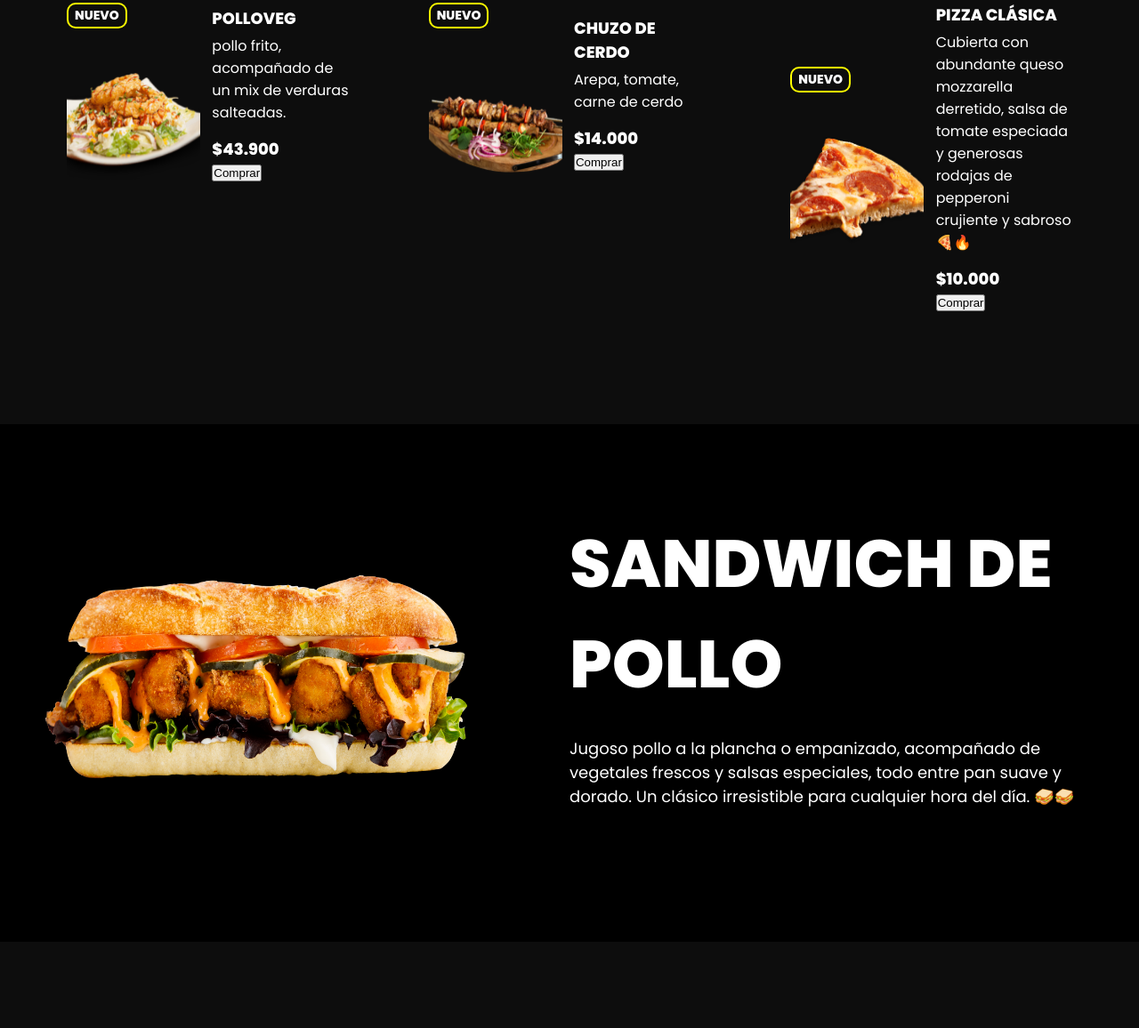
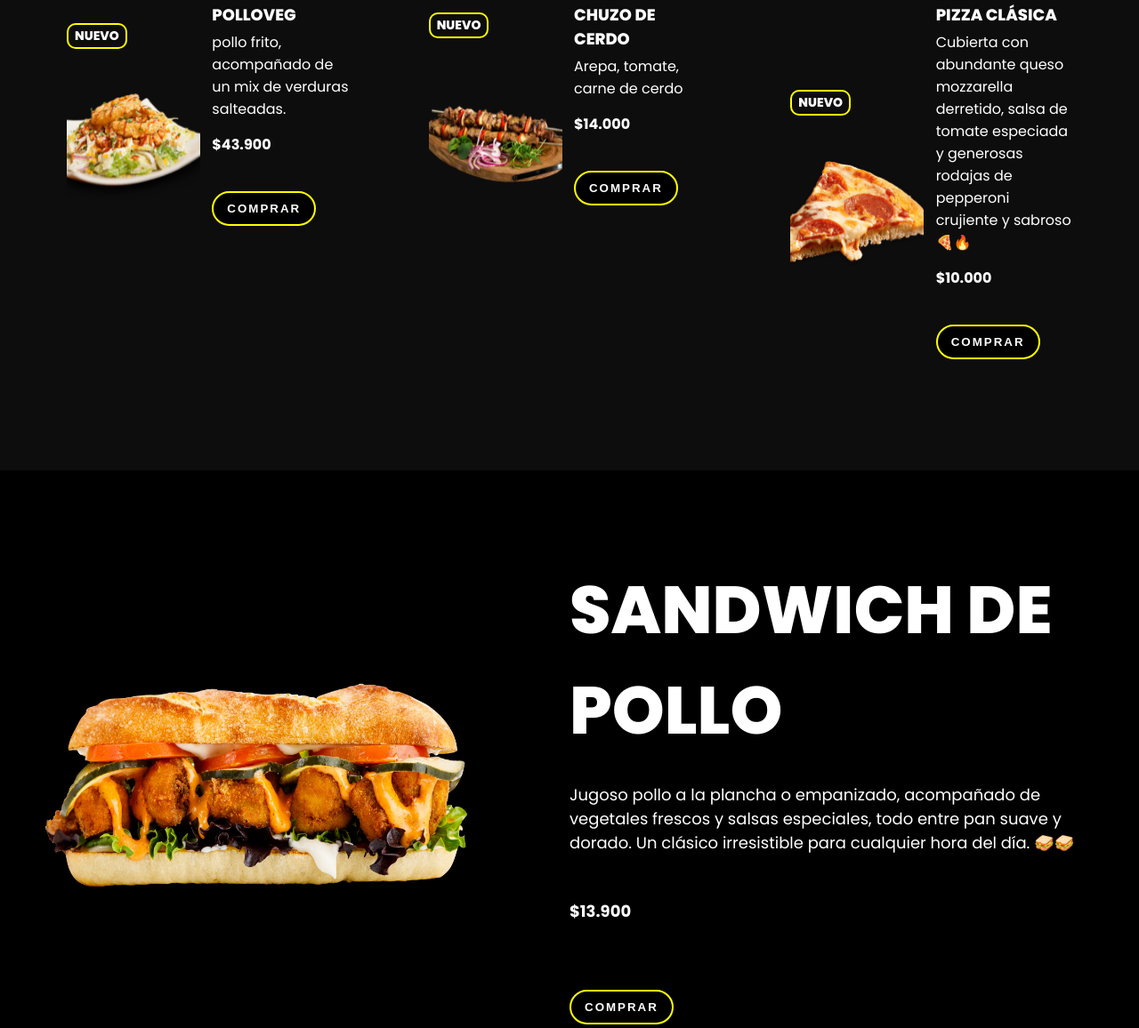
Before and after one commit to Santi152002/restaurante.github.io, a plain HTML site: page front-end/src/views/productos.html in a window 1280 px wide. Shown: the part 976-2132 px from the top of the page at 89% size. Drawn offline with nearby package versions, Linux system fonts and the light colour scheme.

Commit message:
se actualiza botones

```diff
--- a/front-end/src/assets/StyleProductos.css
+++ b/front-end/src/assets/StyleProductos.css
@@ -697,3 +697,22 @@ body {
     background-color: #f2c600;
 
 }
+
+.botonDeCompraMenu {
+    display: inline-block;
+    padding: 10px 15px;
+    background-color: black;
+    border: 2px solid yellow;
+    color: #ffffff;
+    cursor: pointer;
+    font-weight: 800;
+    letter-spacing: 2px;
+    text-transform: uppercase;
+    margin-right: 20px;
+    border-radius: 50px;
+}
+
+.botonDeCompraMenu:hover {
+    background-color: yellow;
+    color: #080202;
+}
--- a/front-end/src/views/productos.html
+++ b/front-end/src/views/productos.html
@@ -192,6 +192,8 @@
                   ¡El verdadero placer de la comida rápida, listo para
                   satisfacer tu antojo! 🍟🥤
                 </p>
+                <br>
+                <p><strong>$21.500</strong></p>
                 <div class="botones">
                   <a class="btn-1" onclick="detalleProductoOpen('DetalleProductoHamburguesa')">Comprar</a>
 
@@ -396,9 +398,9 @@
                     Pan, queso gratinado, lechuga, tomate, salsas y carne
                     marca Rica.🍔🍔
                   </p>
-                  <span class="price">$19.000</span>
+                  <p class="price"><strong>$19.000</strong></p>
                   <br>
-                  <button>Comprar</button>
+                  <button class="botonDeCompraMenu">Comprar</button>
                 </div>
               </div>
             </div>
@@ -414,9 +416,9 @@
                     Pan artesanal, jamon, lechuga fresca, rodajas de tomate,
                     queso cheddar, y mayonesa especial. 🥪🥪
                   </p>
-                  <span class="price">$10.000</span>
+                  <p class="price"><strong>$10.000</strong></p>
                   <br>
-                  <button>Comprar</button>
+                  <button class="botonDeCompraMenu">Comprar</button>
                 </div>
               </div>
             </div>
@@ -432,9 +434,9 @@
                     Pollo empanizado, acompañado de vegetales y salsas, todo
                     entre pan suave y dorado. 🥪🥪
                   </p>
-                  <span class="price">$13.900</span>
+                  <p class="price"><strong>$13.900</strong></p>
                   <br>
-                  <button>Comprar</button>
+                  <button class="botonDeCompraMenu">Comprar</button>
                 </div>
               </div>
             </div>
@@ -461,9 +463,9 @@
                     frijoles negros sazonados con tomates jugosos y lechuga
                     crujiente, todo envuelto en una tortilla suave 🌿🌯
                   </p>
-                  <span class="price">$11.000</span>
+                  <p class="price"><strong>$11.000</strong></p>
                   <br>
-                  <button>Comprar</button>
+                  <button class="botonDeCompraMenu">Comprar</button>
                 </div>
               </div>
             </div>
@@ -480,9 +482,9 @@
                     frescos, lechuga crujiente, maicitos dulces y frijoles
                     tiernos 🥩🌽🥑🌯
                   </p>
-                  <span class="price">$9.700</span>
+                  <p class="price"><strong>$9.700</strong></p>
                   <br>
-                  <button>Comprar</button>
+                  <button class="botonDeCompraMenu">Comprar</button>
                 </div>
               </div>
             </div>
@@ -498,9 +500,9 @@
                     camarones jugosos, pescado fresco, salteados con un toque
                     de ajo, limón y especias mediterráneas🐙🌯
                   </p>
-                  <span class="price">$15.000</span>
+                  <p class="price"><strong>$15.000</strong></p>
                   <br>
-                  <button>Comprar</button>
+                  <button class="botonDeCompraMenu">Comprar</button>
                 </div>
               </div>
             </div>
@@ -526,9 +528,9 @@
                   <p>
                     pollo frito, acompañado de un mix de verduras salteadas.
                   </p>
-                  <span class="price">$43.900</span>
+                  <p class="price"><strong>$43.900</strong></p>
                   <br>
-                  <button>Comprar</button>
+                  <button class="botonDeCompraMenu">Comprar</button>
                 </div>
               </div>
             </div>
@@ -541,9 +543,9 @@
                 <div class="product-txt">
                   <h4>Chuzo de cerdo</h4>
                   <p>Arepa, tomate, carne de cerdo</p>
-                  <span class="price">$14.000</span>
+                  <p class="price"><strong>$14.000</strong></p>
                   <br>
-                  <button>Comprar</button>
+                  <button class="botonDeCompraMenu">Comprar</button>
                 </div>
               </div>
             </div>
@@ -560,9 +562,9 @@
                     de tomate especiada y generosas rodajas de pepperoni
                     crujiente y sabroso 🍕🔥
                   </p>
-                  <span class="price">$10.000</span>
+                  <p class="price"><strong>$10.000</strong></p>
                   <br>
-                  <button>Comprar</button>
+                  <button class="botonDeCompraMenu">Comprar</button>
                 </div>
               </div>
             </div>
@@ -586,6 +588,9 @@
         frescos y salsas especiales, todo entre pan suave y dorado. Un clásico
         irresistible para cualquier hora del día. 🥪🥪
       </p>
+      <p><strong>$13.900</strong></p>
+      <br>
+      <button class="botonDeCompraMenu">Comprar</button>
     </div>
   </section>
 
```
